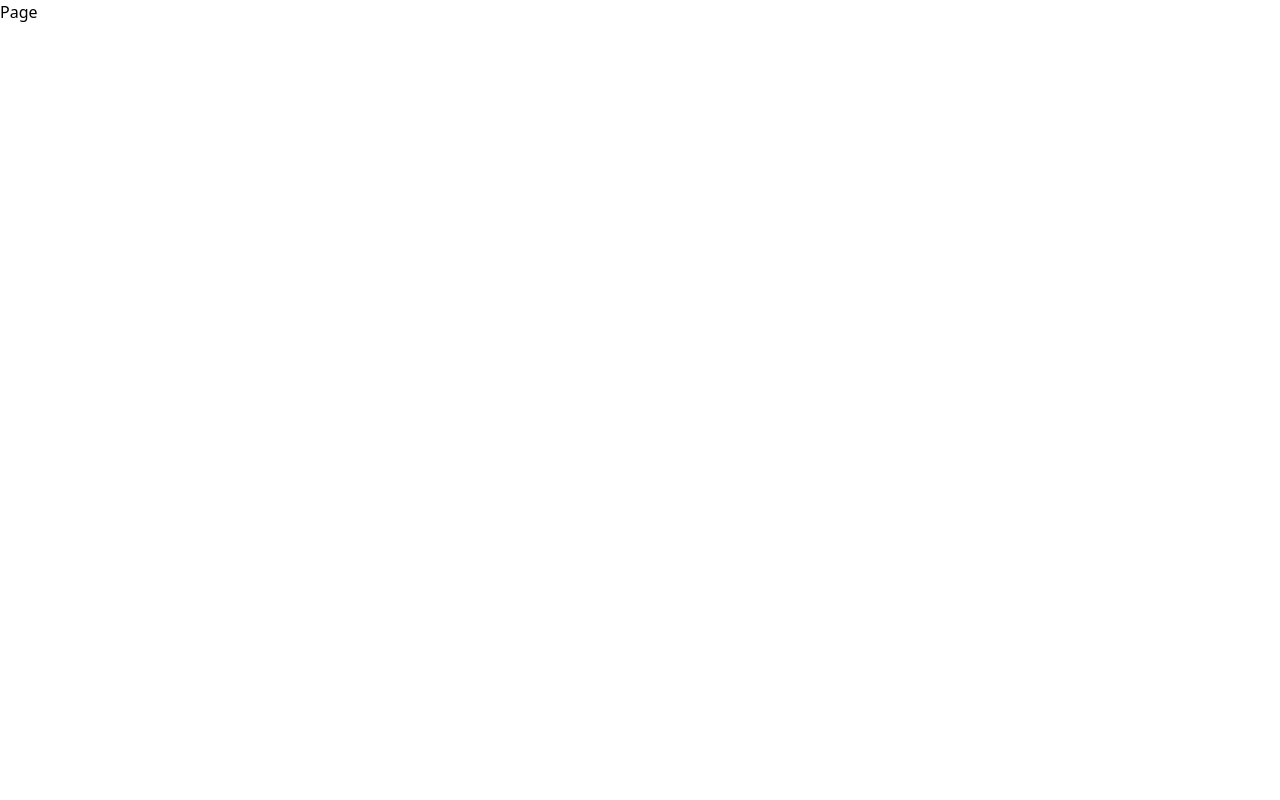
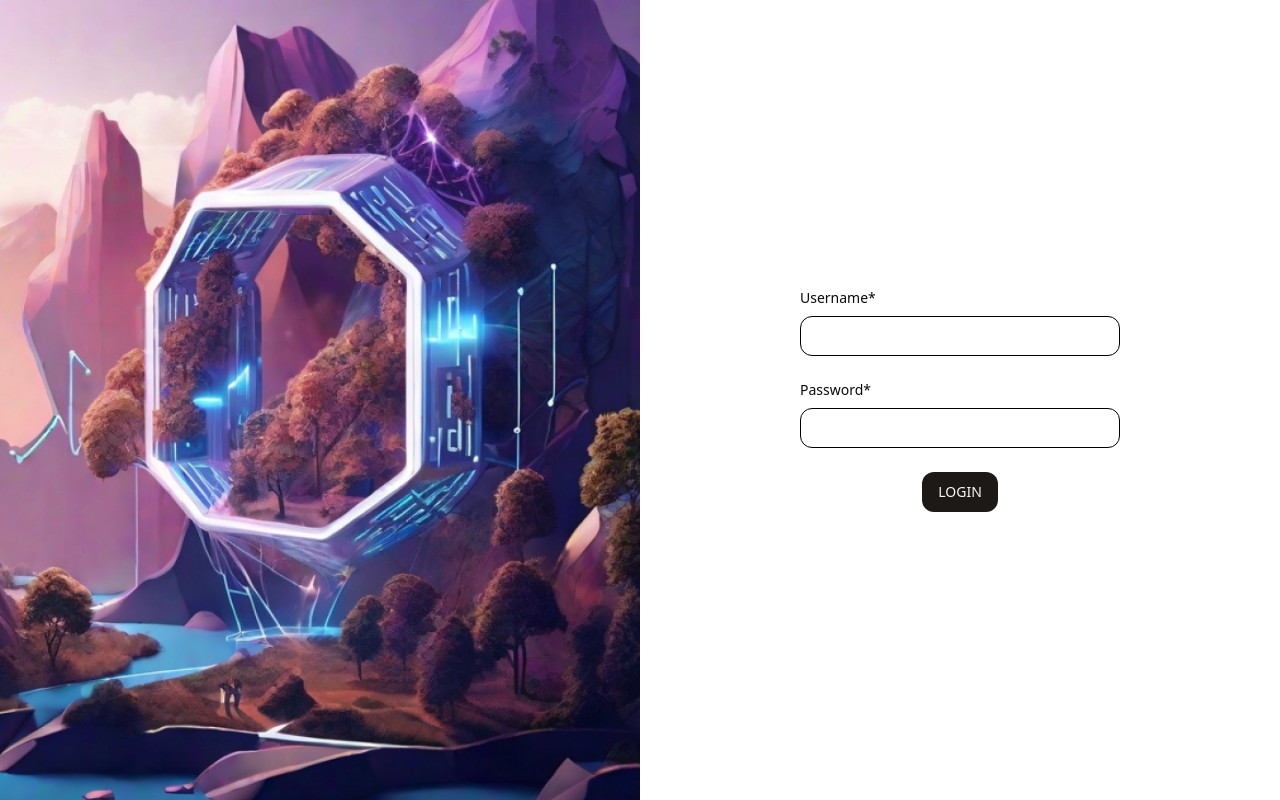
Before and after one commit to Alvinvarghese/trustfunds, a Next.js app: page /auth/login in a window 1280 px wide. Built offline with nearby package versions, Linux system fonts and the light colour scheme.

Commit message:
navbar and login

```diff
--- a/src/app/auth/login/page.js
+++ b/src/app/auth/login/page.js
@@ -1,7 +1,33 @@
+import { Button } from "@/components/ui/button";
+import { Input } from "@/components/ui/input";
+
 const Page = () => {
   return (
-    <div>Page</div>
-  )
-}
+    <div className="flex h-screen">
+      <div className="flex-1">
+        <img
+          src="/ai_image.png"
+          alt="ai-image"
+          className="h-full w-full object-cover"
+        />
+      </div>
+      <div className="flex-1 flex items-center justify-center">
+        <form className=" max-w-md flex flex-col justify-center items-center">
+          <div className="mb-6 w-80">
+            <label className="block text-sm mb-2">Username*</label>
+            <Input type="text" className="border border-black rounded-xl" />
+          </div>
+          <div className="mb-6 w-80">
+            <label className="block mb-2 text-sm">Password*</label>
+            <Input type="text" className="border border-black rounded-xl" />
+          </div>
+          <Button type="submit" className="rounded-xl">
+            LOGIN
+          </Button>
+        </form>
+      </div>
+    </div>
+  );
+};
 
-export default Page
+export default Page;
--- a/src/app/globals.css
+++ b/src/app/globals.css
@@ -2,22 +2,75 @@
 @tailwind components;
 @tailwind utilities;
 
-:root {
-  --foreground-rgb: 0, 0, 0;
-  --background-start-rgb: 214, 219, 220;
-  --background-end-rgb: 255, 255, 255;
-}
+@layer base {
+  :root {
+    --background: 0 0% 100%;
+    --foreground: 20 14.3% 4.1%;
 
-@media (prefers-color-scheme: dark) {
-  :root {
-    --foreground-rgb: 255, 255, 255;
-    --background-start-rgb: 0, 0, 0;
-    --background-end-rgb: 0, 0, 0;
+    --card: 0 0% 100%;
+    --card-foreground: 20 14.3% 4.1%;
+
+    --popover: 0 0% 100%;
+    --popover-foreground: 20 14.3% 4.1%;
+
+    --primary: 24 9.8% 10%;
+    --primary-foreground: 60 9.1% 97.8%;
+
+    --secondary: 60 4.8% 95.9%;
+    --secondary-foreground: 24 9.8% 10%;
+
+    --muted: 60 4.8% 95.9%;
+    --muted-foreground: 25 5.3% 44.7%;
+
+    --accent: 60 4.8% 95.9%;
+    --accent-foreground: 24 9.8% 10%;
+
+    --destructive: 0 84.2% 60.2%;
+    --destructive-foreground: 60 9.1% 97.8%;
+
+    --border: 20 5.9% 90%;
+    --input: 20 5.9% 90%;
+    --ring: 20 14.3% 4.1%;
+
+    --radius: 0.5rem;
+  }
+
+  .dark {
+    --background: 20 14.3% 4.1%;
+    --foreground: 60 9.1% 97.8%;
+
+    --card: 20 14.3% 4.1%;
+    --card-foreground: 60 9.1% 97.8%;
+
+    --popover: 20 14.3% 4.1%;
+    --popover-foreground: 60 9.1% 97.8%;
+
+    --primary: 60 9.1% 97.8%;
+    --primary-foreground: 24 9.8% 10%;
+
+    --secondary: 12 6.5% 15.1%;
+    --secondary-foreground: 60 9.1% 97.8%;
+
+    --muted: 12 6.5% 15.1%;
+    --muted-foreground: 24 5.4% 63.9%;
+
+    --accent: 12 6.5% 15.1%;
+    --accent-foreground: 60 9.1% 97.8%;
+
+    --destructive: 0 62.8% 30.6%;
+    --destructive-foreground: 60 9.1% 97.8%;
+
+    --border: 12 6.5% 15.1%;
+    --input: 12 6.5% 15.1%;
+    --ring: 24 5.7% 82.9%;
   }
 }
 
-@layer utilities {
-  .text-balance {
-    text-wrap: balance;
+@layer base {
+  * {
+    @apply border-border;
+  }
+  body {
+    @apply bg-background text-foreground;
   }
 }
--- /dev/null
+++ b/src/app/user/layout.js
@@ -0,0 +1,11 @@
+import Navbar from "@/components/navbar/navbar"
+
+const Layout = () => {
+  return (
+    <div>
+        <Navbar/>
+    </div>
+  )
+}
+
+export default Layout
--- /dev/null
+++ b/src/components/navbar/navbar.js
@@ -0,0 +1,44 @@
+import Link from "next/link";
+import { Button } from "../ui/button";
+import { Input } from "../ui/input";
+
+const Navbar = () => {
+  return (
+    <nav>
+      <ul className="flex items-center justify-between p-4 bg-gray-500">
+        <div className="flex items-center space-x-8">
+          <li>
+            <Link href="/">
+              <Button>TF</Button>
+            </Link>
+          </li>
+          <li>
+            <Button>Theme</Button>
+          </li>
+          <li>
+            <Button>Options</Button>
+          </li>
+        </div>
+        <li>
+          <Input
+            className="rounded-xl w-72 bg-rgba-darkgray"
+            type="text"
+            placeholder="Search for campaigns..."
+          />
+        </li>
+        <div className="flex items-center space-x-8">
+          <li>
+            <Button>Create campaigns</Button>
+          </li>
+          <li>
+            <Link href="/">
+              <Button>Login/Register</Button>
+            </Link>
+          </li>
+        </div>
+      </ul>
+    </nav>
+  );
+};
+
+export default Navbar;
--- /dev/null
+++ b/src/components/ui/button.jsx
@@ -0,0 +1,47 @@
+import * as React from "react"
+import { Slot } from "@radix-ui/react-slot"
+import { cva } from "class-variance-authority";
+
+import { cn } from "@/lib/utils"
+
+const buttonVariants = cva(
+  "inline-flex items-center justify-center whitespace-nowrap rounded-md text-sm font-medium ring-offset-background transition-colors focus-visible:outline-none focus-visible:ring-2 focus-visible:ring-ring focus-visible:ring-offset-2 disabled:pointer-events-none disabled:opacity-50",
+  {
+    variants: {
+      variant: {
+        default: "bg-primary text-primary-foreground hover:bg-primary/90",
+        destructive:
+          "bg-destructive text-destructive-foreground hover:bg-destructive/90",
+        outline:
+          "border border-input bg-background hover:bg-accent hover:text-accent-foreground",
+        secondary:
+          "bg-secondary text-secondary-foreground hover:bg-secondary/80",
+        ghost: "hover:bg-accent hover:text-accent-foreground",
+        link: "text-primary underline-offset-4 hover:underline",
+      },
+      size: {
+        default: "h-10 px-4 py-2",
+        sm: "h-9 rounded-md px-3",
+        lg: "h-11 rounded-md px-8",
+        icon: "h-10 w-10",
+      },
+    },
+    defaultVariants: {
+      variant: "default",
+      size: "default",
+    },
+  }
+)
+
+const Button = React.forwardRef(({ className, variant, size, asChild = false, ...props }, ref) => {
+  const Comp = asChild ? Slot : "button"
+  return (
+    (<Comp
+      className={cn(buttonVariants({ variant, size, className }))}
+      ref={ref}
+      {...props} />)
+  );
+})
+Button.displayName = "Button"
+
+export { Button, buttonVariants }
--- /dev/null
+++ b/src/components/ui/input.jsx
@@ -0,0 +1,19 @@
+import * as React from "react"
+
+import { cn } from "@/lib/utils"
+
+const Input = React.forwardRef(({ className, type, ...props }, ref) => {
+  return (
+    (<input
+      type={type}
+      className={cn(
+        "flex h-10 w-full rounded-md border border-input bg-background px-3 py-2 text-sm ring-offset-background file:border-0 file:bg-transparent file:text-sm file:font-medium placeholder:text-muted-foreground focus-visible:outline-none focus-visible:ring-2 focus-visible:ring-ring focus-visible:ring-offset-2 disabled:cursor-not-allowed disabled:opacity-50",
+        className
+      )}
+      ref={ref}
+      {...props} />)
+  );
+})
+Input.displayName = "Input"
+
+export { Input }
--- /dev/null
+++ b/src/lib/utils.js
@@ -0,0 +1,6 @@
+import { clsx } from "clsx"
+import { twMerge } from "tailwind-merge"
+
+export function cn(...inputs) {
+  return twMerge(clsx(inputs))
+}
--- a/tailwind.config.js
+++ b/tailwind.config.js
@@ -1,18 +1,83 @@
 /** @type {import('tailwindcss').Config} */
 module.exports = {
+  darkMode: ["class"],
   content: [
-    "./src/pages/**/*.{js,ts,jsx,tsx,mdx}",
-    "./src/components/**/*.{js,ts,jsx,tsx,mdx}",
-    "./src/app/**/*.{js,ts,jsx,tsx,mdx}",
+    './pages/**/*.{js,jsx}',
+    './components/**/*.{js,jsx}',
+    './app/**/*.{js,jsx}',
+    './src/**/*.{js,jsx}',
   ],
+  prefix: "",
   theme: {
+    container: {
+      center: true,
+      padding: "2rem",
+      screens: {
+        "2xl": "1400px",
+      },
+    },
     extend: {
-      backgroundImage: {
-        "gradient-radial": "radial-gradient(var(--tw-gradient-stops))",
-        "gradient-conic":
-          "conic-gradient(from 180deg at 50% 50%, var(--tw-gradient-stops))",
+      darkgray:{
+        'rgba-darkgray': 'rgba(61,67,80,1)',
+      },
+      lightgray:{
+        'rgba-lightgray':'rgba(168, 188, 226, 1)',
+      },
+      colors: {
+        border: "hsl(var(--border))",
+        input: "hsl(var(--input))",
+        ring: "hsl(var(--ring))",
+        background: "hsl(var(--background))",
+        foreground: "hsl(var(--foreground))",
+        primary: {
+          DEFAULT: "hsl(var(--primary))",
+          foreground: "hsl(var(--primary-foreground))",
+        },
+        secondary: {
+          DEFAULT: "hsl(var(--secondary))",
+          foreground: "hsl(var(--secondary-foreground))",
+        },
+        destructive: {
+          DEFAULT: "hsl(var(--destructive))",
+          foreground: "hsl(var(--destructive-foreground))",
+        },
+        muted: {
+          DEFAULT: "hsl(var(--muted))",
+          foreground: "hsl(var(--muted-foreground))",
+        },
+        accent: {
+          DEFAULT: "hsl(var(--accent))",
+          foreground: "hsl(var(--accent-foreground))",
+        },
+        popover: {
+          DEFAULT: "hsl(var(--popover))",
+          foreground: "hsl(var(--popover-foreground))",
+        },
+        card: {
+          DEFAULT: "hsl(var(--card))",
+          foreground: "hsl(var(--card-foreground))",
+        },
+      },
+      borderRadius: {
+        lg: "var(--radius)",
+        md: "calc(var(--radius) - 2px)",
+        sm: "calc(var(--radius) - 4px)",
+      },
+      keyframes: {
+        "accordion-down": {
+          from: { height: "0" },
+          to: { height: "var(--radix-accordion-content-height)" },
+        },
+        "accordion-up": {
+          from: { height: "var(--radix-accordion-content-height)" },
+          to: { height: "0" },
+        },
+      },
+      animation: {
+        "accordion-down": "accordion-down 0.2s ease-out",
+        "accordion-up": "accordion-up 0.2s ease-out",
       },
     },
   },
-  plugins: [],
-};
+  plugins: [require("tailwindcss-animate")],
+}
```
Also changed, not shown: package.json (+7 -1 lines), components.json (added), next.config.mjs (line endings or trailing spaces), public/ai_image.png (added), 1 other file (tests, documents, lock files or other folders).
